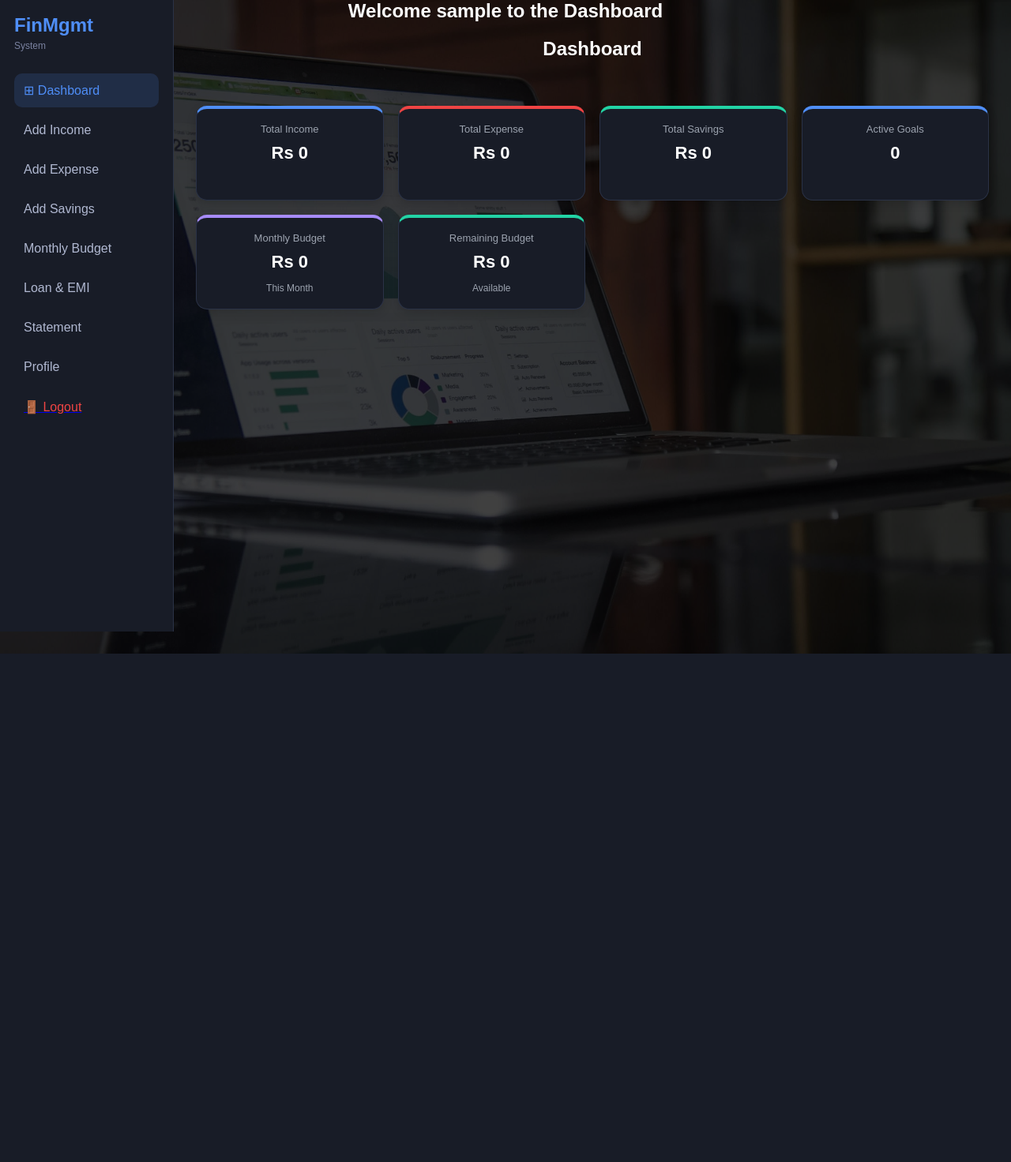
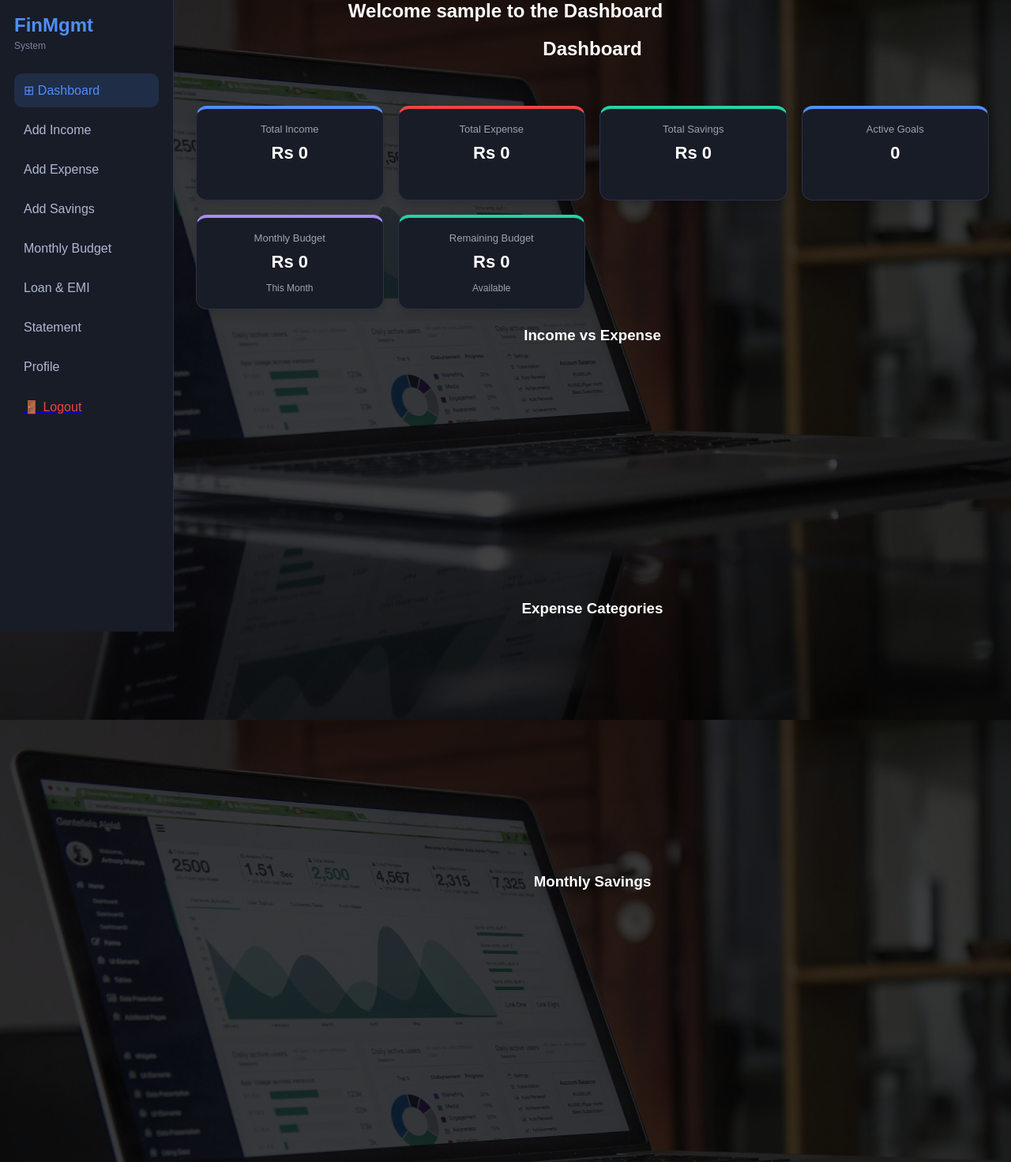
Before and after one commit to bean621311-lgtm/project_financial-system, a Flask app: page /user_dashboard in a window 1280 px wide. Shown: the whole page at 79% size. Before the commit the page ends 828 px from the top, so only its background shows below. Run offline with Flask 3, Linux system fonts and the light colour scheme; the visitor is signed in with stand-in values (Sample User, id 1); data that the repository does not hold is empty.

Commit message:
Update user_dashboard.html

```diff
--- a/main/templates/user_dashboard.html
+++ b/main/templates/user_dashboard.html
@@ -762,6 +762,29 @@
       </div>
     </section>
   </section>
+  <div class="chart-grid">
+
+    <!-- Line Chart -->
+    <div class="chart-card">
+        <h3>Income vs Expense</h3>
+        <canvas id="incomeExpenseChart"></canvas>
+    </div>
+
+    <!-- Pie Chart -->
+    <div class="chart-card">
+        <h3>Expense Categories</h3>
+        <canvas id="expensePieChart"></canvas>
+    </div>
+
+    <!-- Bar Chart -->
+    <div class="chart-card chart-wide">
+        <h3>Monthly Savings</h3>
+        <canvas id="savingChart"></canvas>
+    </div>
+
+</div>
+
+<script src="https://cdn.jsdelivr.net/npm/chart.js"></script>
 
 </main>
 
```
